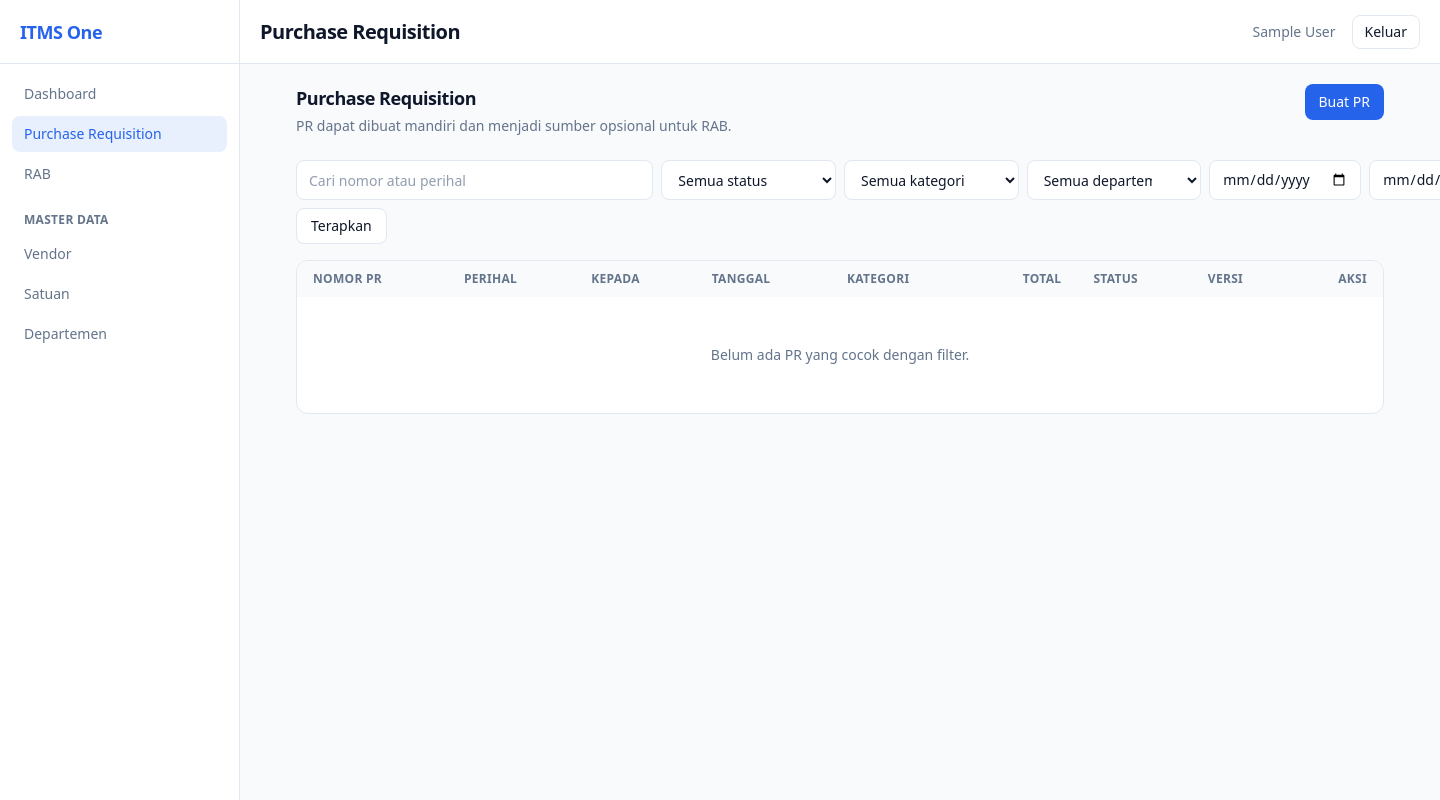
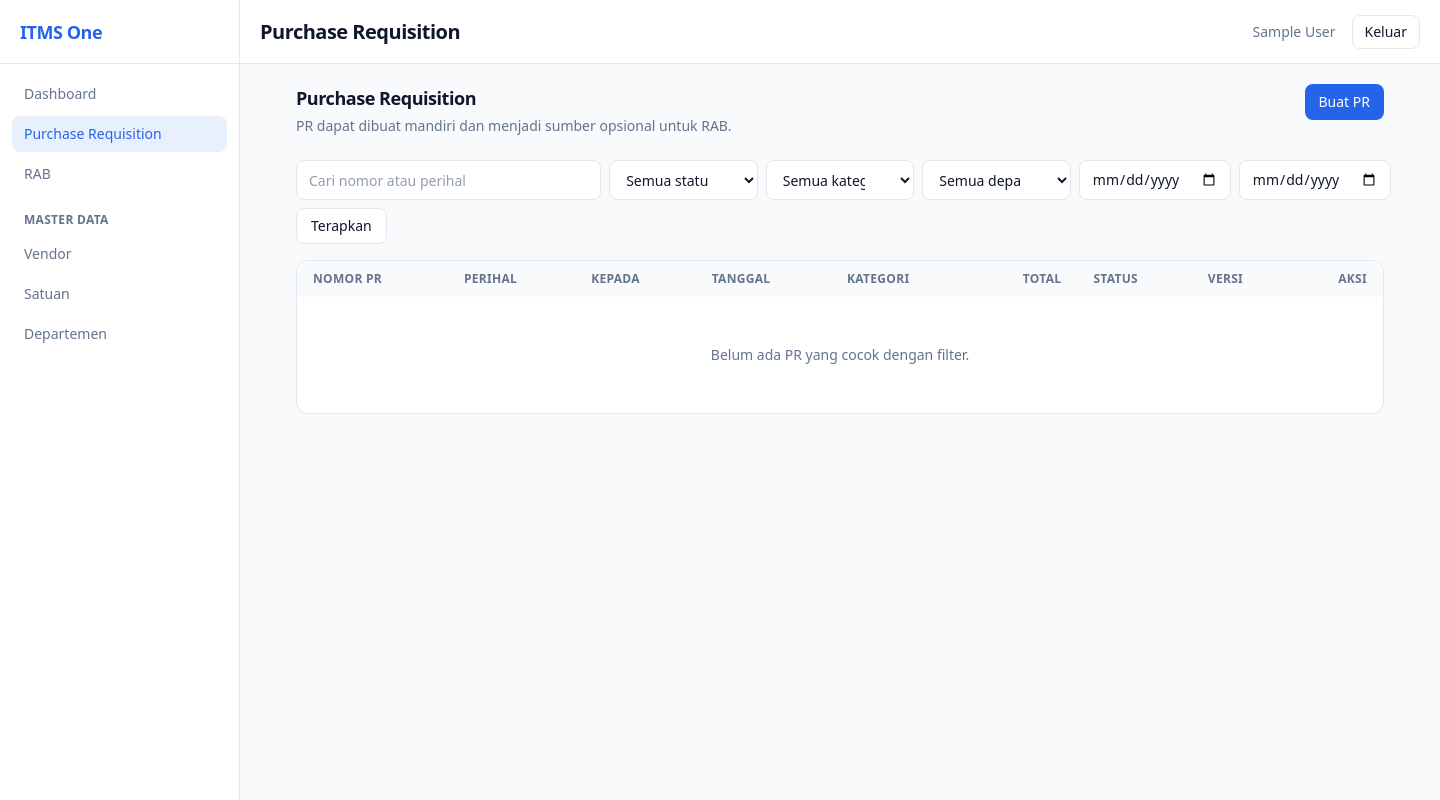
Before and after one commit to biankazahirra/itms-one, a Laravel app: page /purchase-requests in a window 1440 px wide; the page is wider, and only the part inside the window is pictured. Run offline with Laravel 12, Linux system fonts and the light colour scheme; the visitor is signed in with stand-in values (Sample User, id 1); data that the repository does not hold is empty; style sheets or scripts are compiled from the project's sources; parts of the project's set-up code (start-up, migrations or seed data) failed here and were passed over.

Commit message:
fix: give date range filter two grid columns so it stops overflowing

```diff
--- a/resources/views/purchase-requests/index.blade.php
+++ b/resources/views/purchase-requests/index.blade.php
@@ -13,7 +13,7 @@
     <x-session-alerts />
 
     <form method="GET" action="{{ route('purchase-requests.index') }}"
-          class="mb-4 grid gap-2 sm:grid-cols-2 lg:grid-cols-6">
+          class="mb-4 grid gap-2 sm:grid-cols-2 lg:grid-cols-7">
         <input type="search" name="q" value="{{ $search }}" placeholder="Cari nomor atau perihal"
                aria-label="Cari PR" class="input lg:col-span-2">
 
@@ -40,12 +40,12 @@
             @endforeach
         </select>
 
-        <div class="flex gap-2">
+        <div class="flex gap-2 lg:col-span-2">
             <input type="date" name="date_from" value="{{ $dateFrom }}" aria-label="Tanggal dari" class="input">
             <input type="date" name="date_to" value="{{ $dateTo }}" aria-label="Tanggal sampai" class="input">
         </div>
 
-        <div class="flex items-center gap-2 sm:col-span-2 lg:col-span-6">
+        <div class="flex items-center gap-2 sm:col-span-2 lg:col-span-7">
             <button type="submit" class="btn btn-secondary">Terapkan</button>
             @if ($search !== '' || $status !== '' || $category !== '' || $departmentId !== '' || $dateFrom !== '' || $dateTo !== '')
                 <a href="{{ route('purchase-requests.index') }}" class="text-sm text-muted underline-offset-2 hover:underline">Reset</a>
--- a/resources/views/rab/index.blade.php
+++ b/resources/views/rab/index.blade.php
@@ -30,7 +30,7 @@
             <option value="standalone" @selected($link === 'standalone')>RAB mandiri</option>
         </select>
 
-        <div class="flex gap-2">
+        <div class="flex gap-2 lg:col-span-2">
             <input type="date" name="date_from" value="{{ $dateFrom }}" aria-label="Tanggal dari" class="input">
             <input type="date" name="date_to" value="{{ $dateTo }}" aria-label="Tanggal sampai" class="input">
         </div>
```
